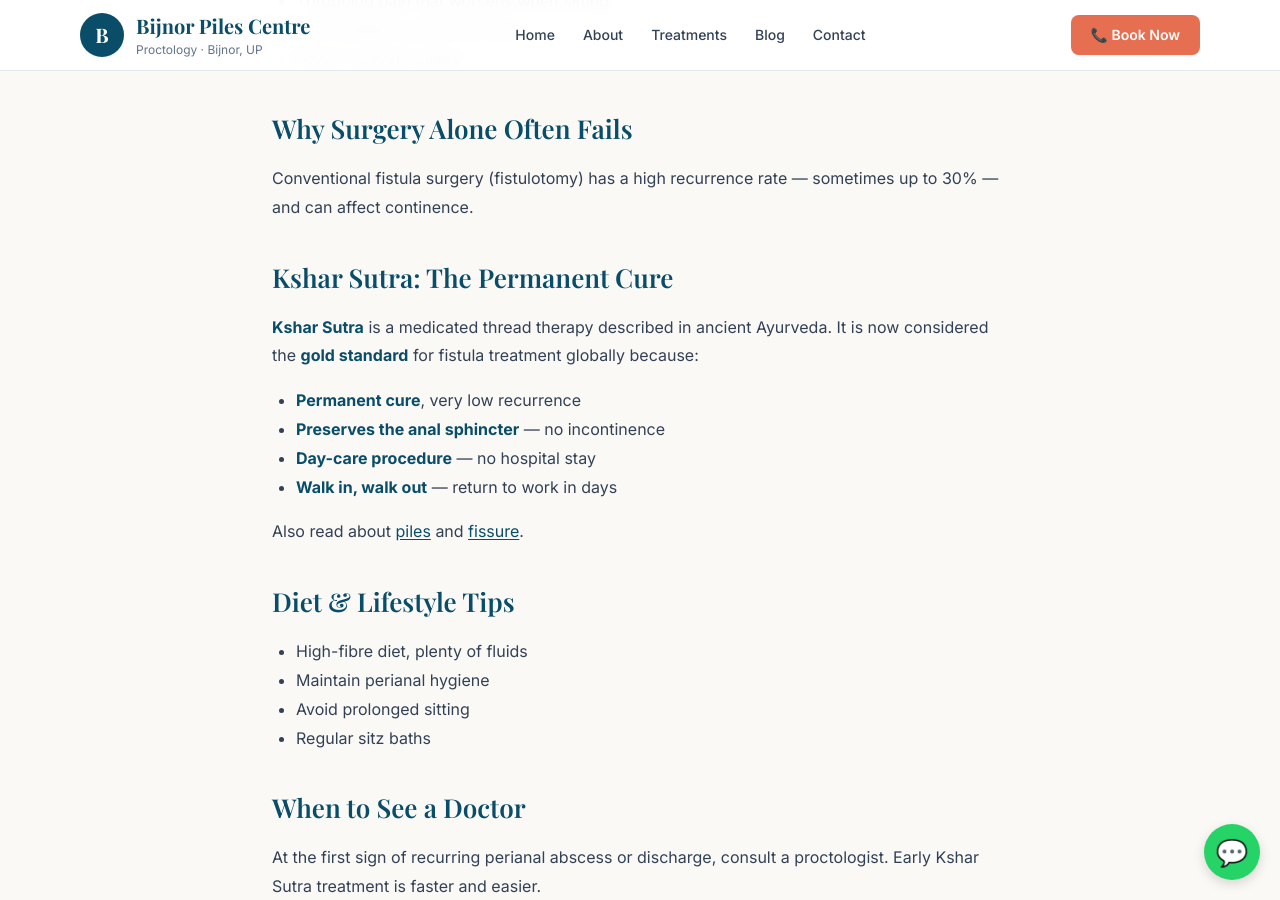
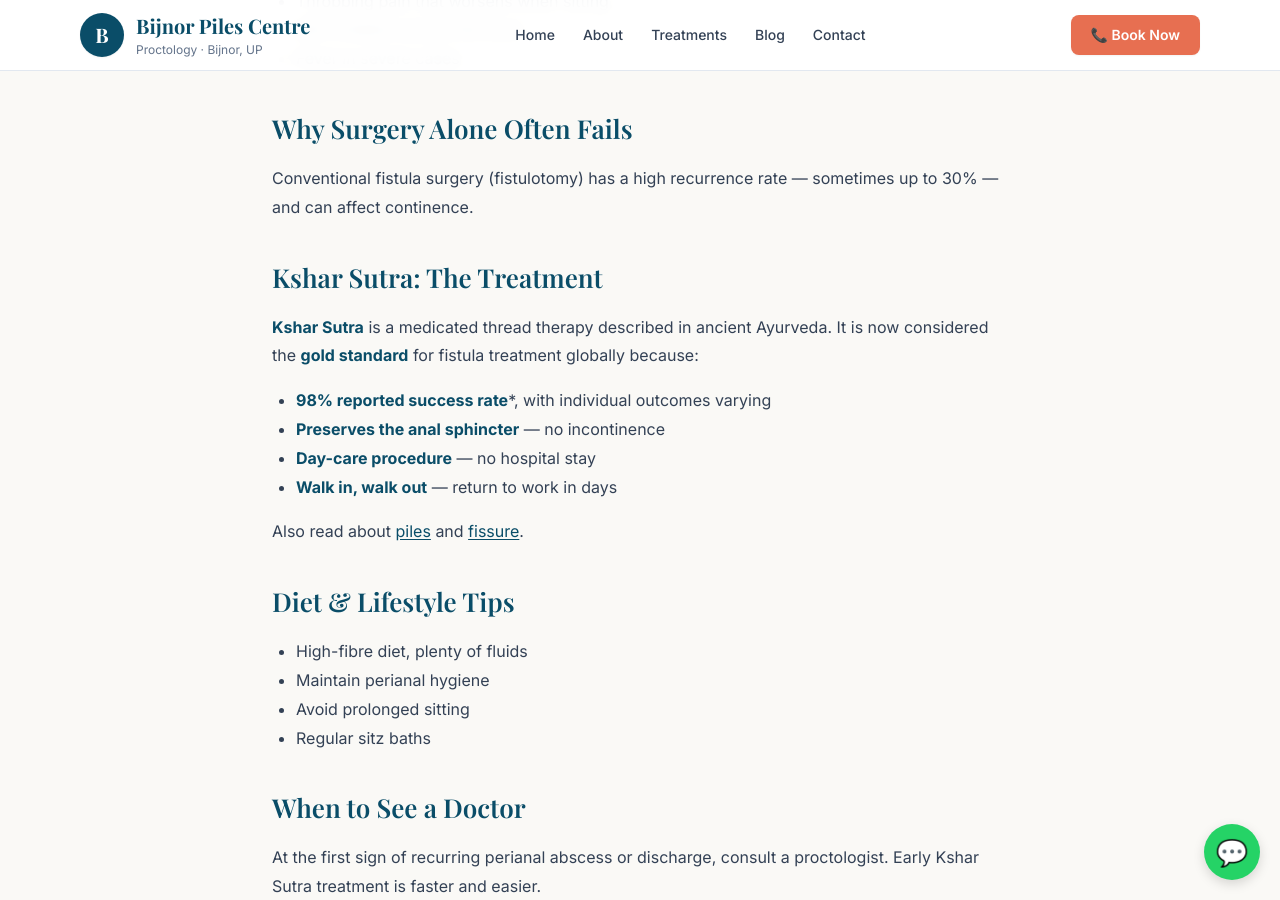
Before and after one commit to kumarparmod23/bijnorpilescentre, a Jekyll site: the page built from _posts/en/2026-04-09-anal-fistula-symptoms.md, in a window 1280 px wide and 900 px high, scrolled down 803 px. Built offline with Jekyll 4.4.1, drawn with Linux system fonts in a browser that asks for light colours; nearby versions of some CDN libraries.

Commit message:
Update treatment messaging and success-rate claims

```diff
--- a/_posts/en/2026-04-09-anal-fistula-symptoms.md
+++ b/_posts/en/2026-04-09-anal-fistula-symptoms.md
@@ -24,9 +24,9 @@ A fistula has two openings — one inside the anal canal and one on the skin nea
 ## Why Surgery Alone Often Fails
 Conventional fistula surgery (fistulotomy) has a high recurrence rate — sometimes up to 30% — and can affect continence.
 
-## Kshar Sutra: The Permanent Cure
+## Kshar Sutra: The Treatment
 **Kshar Sutra** is a medicated thread therapy described in ancient Ayurveda. It is now considered the **gold standard** for fistula treatment globally because:
-- **Permanent cure**, very low recurrence
+- **98% reported success rate***, with individual outcomes varying
 - **Preserves the anal sphincter** — no incontinence
 - **Day-care procedure** — no hospital stay
 - **Walk in, walk out** — return to work in days
```
